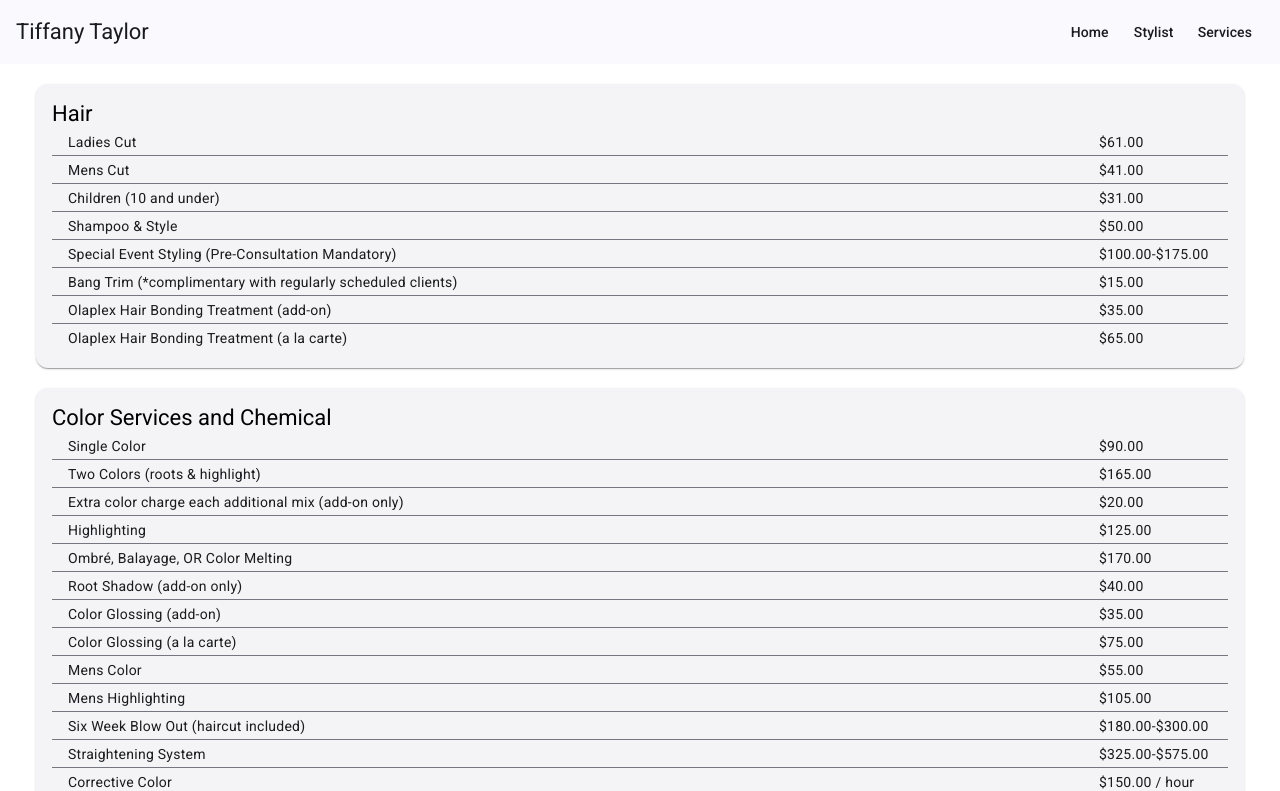
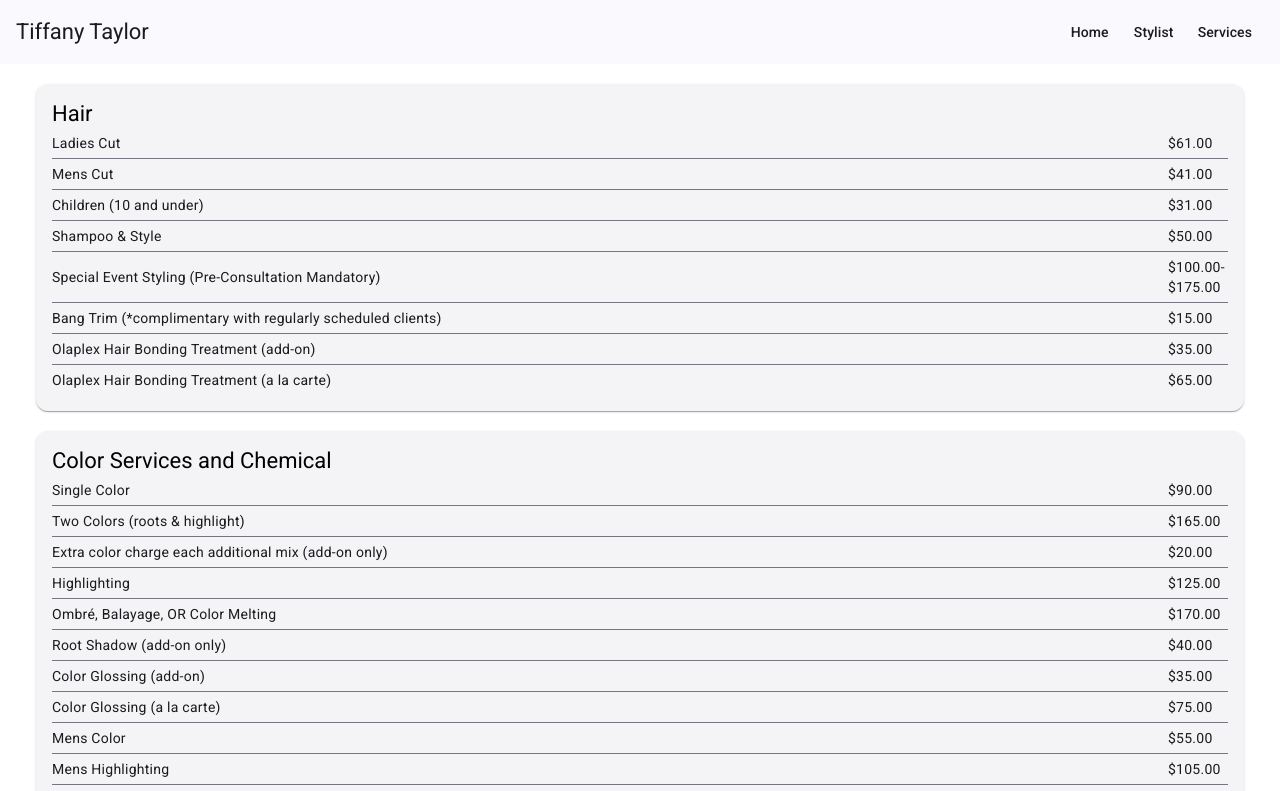
Before and after one commit to hhamrick/tiff-taylor-hair, an Angular app: page /services in a window 1280 px wide. Shown: the top 791 px of the page. Built offline with nearby package versions, Linux system fonts and the light colour scheme.

Commit message:
Table styling

```diff
--- a/src/app/services-page/services-page.component.css
+++ b/src/app/services-page/services-page.component.css
@@ -7,8 +7,12 @@ tr {
     height: 28px;
 }
 
+td {
+    padding: 5px 0;
+}
+
 td:last-child {
-    width: 145px;
+    width: 60px;
 }
 
 mat-card {
--- a/src/app/services-page/services-page.component.ts
+++ b/src/app/services-page/services-page.component.ts
@@ -21,7 +21,7 @@ export class ServicesPageComponent {
     { service: 'Mens Cut', price: '$41.00' },
     { service: 'Children (10 and under)', price: '$31.00' },
     { service: 'Shampoo & Style', price: '$50.00' },
-    { service: 'Special Event Styling (Pre-Consultation Mandatory)', price: '$100.00-$175.00' },
+    { service: 'Special Event Styling (Pre-Consultation Mandatory)', price: '$100.00- $175.00' },
     { service: 'Bang Trim (*complimentary with regularly scheduled clients)', price: '$15.00' },
     { service: 'Olaplex Hair Bonding Treatment (add-on)', price: '$35.00' },
     { service: 'Olaplex Hair Bonding Treatment (a la carte)', price: '$65.00' },
@@ -38,8 +38,8 @@ export class ServicesPageComponent {
     { service: 'Color Glossing (a la carte)', price: '$75.00' },
     { service: 'Mens Color', price: '$55.00' },
     { service: 'Mens Highlighting', price: '$105.00' },
-    { service: 'Six Week Blow Out (haircut included)', price: '$180.00-$300.00' },
-    { service: 'Straightening System', price: '$325.00-$575.00' },
+    { service: 'Six Week Blow Out (haircut included)', price: '$180.00- $300.00' },
+    { service: 'Straightening System', price: '$325.00- $575.00' },
     { service: 'Corrective Color', price: '$150.00 / hour' },
     { service: 'Eyebrow Tint', price: '$18.00' }
   ];
```
